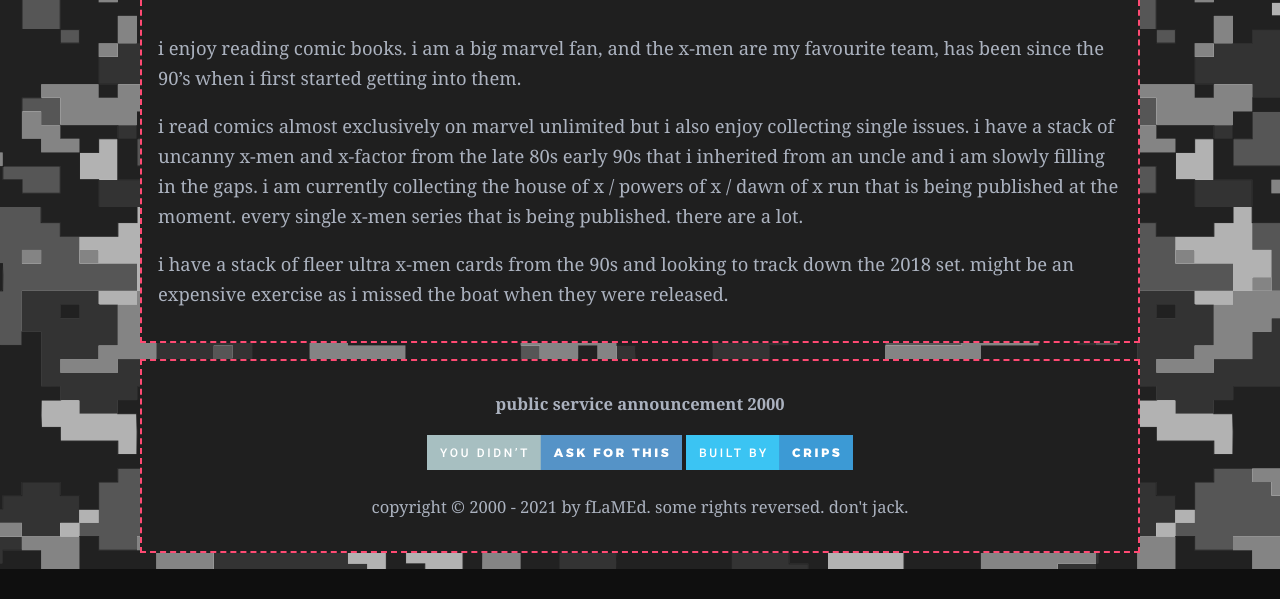
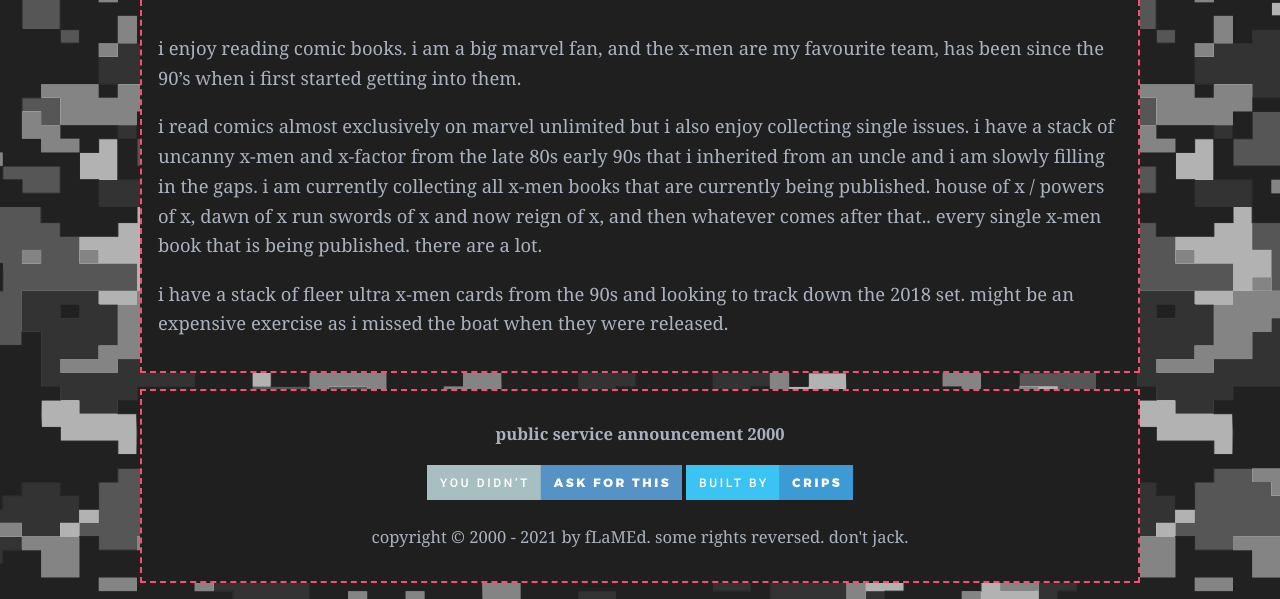
Before and after one commit to flamedfury/2021-flamedfury.com, an Eleventy site: page src/comicbookrack.md in a window 1280 px wide. Shown: the part 573-1172 px from the top of the page. Before the commit the page ends 1142 px from the top, so only its background shows below. Built offline with nearby package versions, Linux system fonts and the light colour scheme; Eleventy itself is replaced by a stand-in of ours; files that its build step writes are made by us from their sources; no server answers.

Commit message:
update comics page

```diff
--- a/src/comicbookrack.md
+++ b/src/comicbookrack.md
@@ -10,6 +10,6 @@
 
 i enjoy reading comic books. i am a big marvel fan, and the x-men are my favourite team, has been since the 90’s when i first started getting into them.
 
-i read comics almost exclusively on marvel unlimited but i also enjoy collecting single issues. i have a stack of uncanny x-men and x-factor from the late 80s early 90s that i inherited from an uncle and i am slowly filling in the gaps. i am currently collecting the house of x / powers of x / dawn of x run that is being published at the moment. every single x-men series that is being published. there are a lot.
+i read comics almost exclusively on marvel unlimited but i also enjoy collecting single issues. i have a stack of uncanny x-men and x-factor from the late 80s early 90s that i inherited from an uncle and i am slowly filling in the gaps. i am currently collecting all x-men books that are currently being published. house of x / powers of x, dawn of x run swords of x and now reign of x, and then whatever comes after that.. every single x-men book that is being published. there are a lot.
 
 i have a stack of fleer ultra x-men cards from the 90s and looking to track down the 2018 set. might be an expensive exercise as i missed the boat when they were released.
```
